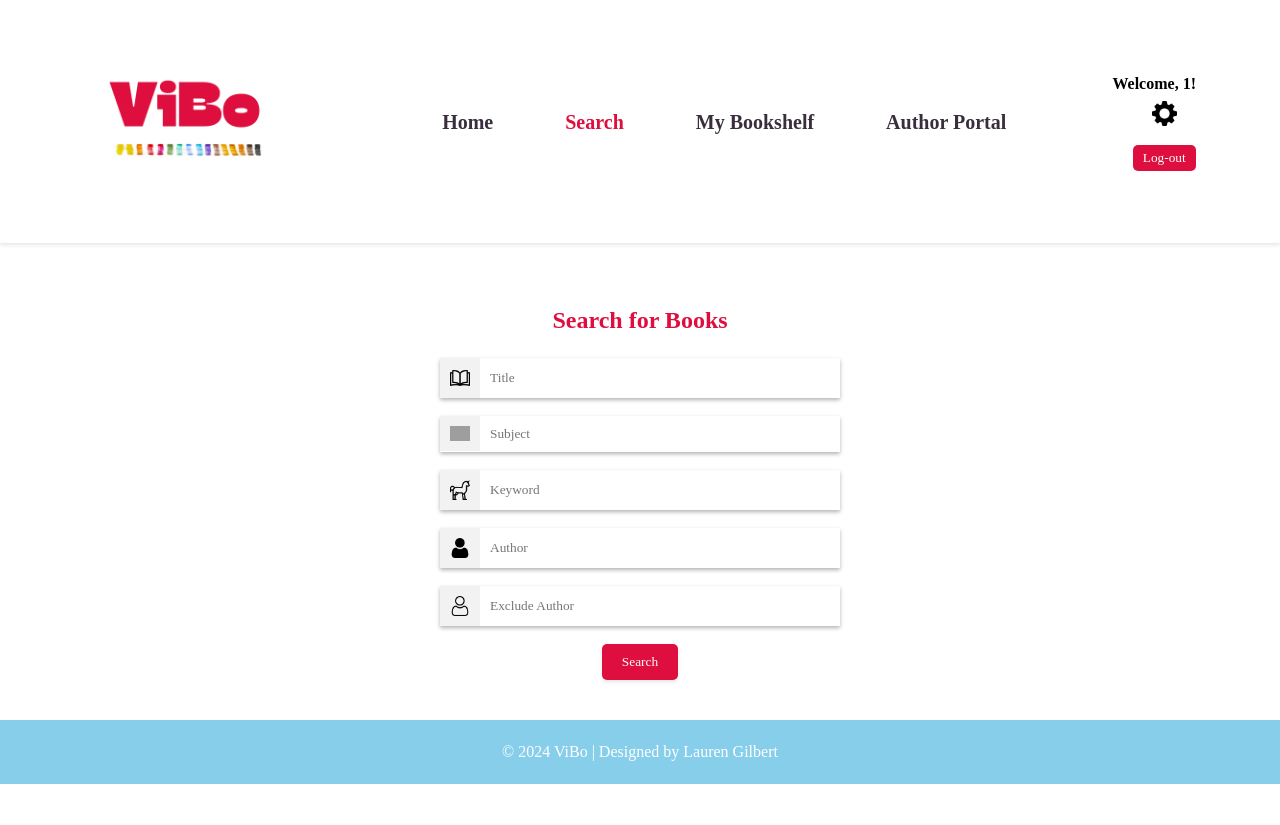
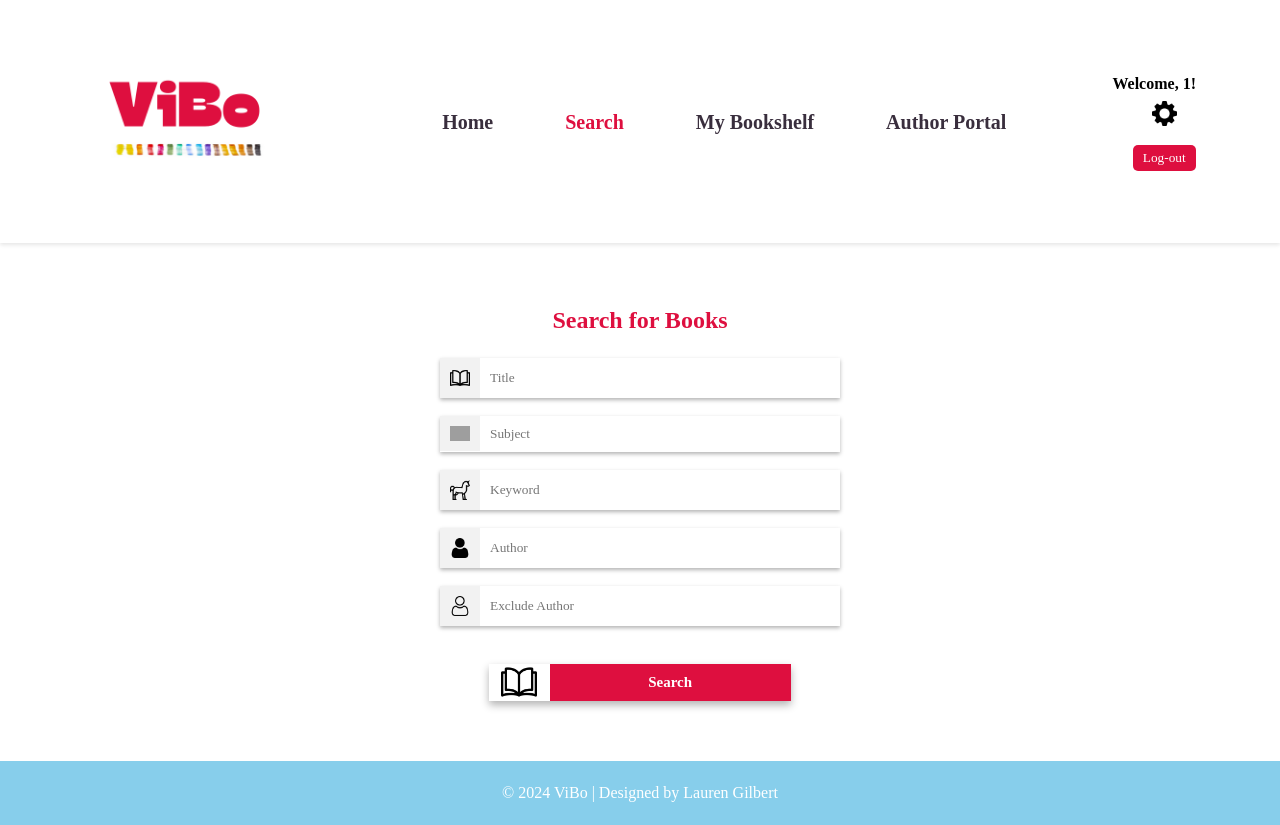
Before and after one commit to laurenhg/vibo, a React (Vite) app: page /search in a window 1280 px wide. Before the commit the page ends 800 px from the top, so only its background shows below. Built offline with nearby package versions, Linux system fonts and the light colour scheme; sample sign-in values are in the browser's storage; grey boxes are pictures that could not be loaded; a web font is replaced by a local one.

Commit message:
use Hook and footer in main

```diff
--- a/package.json
+++ b/package.json
@@ -18,6 +18,8 @@
     "prop-types": "^15.8.1",
     "react": "^18.2.0",
     "react-dom": "^18.2.0",
+    "react-hook-form": "^7.51.3",
+    "react-query": "^3.39.3",
     "react-redux": "^9.1.0",
     "react-router-dom": "^6.22.1",
     "redux": "^5.0.1"
--- a/src/App.css
+++ b/src/App.css
@@ -9,6 +9,20 @@
 }
 
 /*1.-----------Global Styles--------*/
+
+.appContainer {
+    display: flex;
+    flex-direction: column;
+    min-height: 100vh;
+}
+
+main {
+    flex: 1;
+}
+
+.footer {
+    margin-top: auto; /* This pushes the footer to the bottom */
+}
 
 .image {
     width: 100%;
--- a/src/App.jsx
+++ b/src/App.jsx
@@ -11,12 +11,14 @@ import Search from "./pages/Search/Search.jsx";
 import AuthorPortal from "./pages/AuthorPortal/AuthorPortal.jsx";
 import RegistrationForm from "./pages/LoginRegister/Register/RegistrationForm.jsx";
 import PrivateRoute from "./components/Authentication/PrivateRoute.jsx";
-import { MyBookshelfProvider} from "./pages/MyBookshelf/MyBookShelfContext/MyBookshelfContext.jsx";
+import { MyBookshelfProvider } from "./pages/MyBookshelf/MyBookShelfContext/MyBookshelfContext.jsx";
 import AuthorCard from "./components/AuthorCard/AuthorCard.jsx";
 import ProfileSettings from "./pages/ProfileSettings/ProfileSettings.jsx";
+import Footer from './components/Footer/Footer.jsx'; // Ensure you import your Footer component
 
 function App() {
     return (
+        <div className="appContainer">
             <AuthProvider>
                 <BookProvider>
                     <MyBookshelfProvider>
@@ -34,9 +36,11 @@ function App() {
                             <Route path="/book/:id" element={<PrivateRoute children={<LayoutWithNav><BookDetails /></LayoutWithNav>} />} />
                             <Route path="/profile" element={<PrivateRoute children={<LayoutWithNav><ProfileSettings /></LayoutWithNav>} />} />
                         </Routes>
+                        <Footer />
                     </MyBookshelfProvider>
                 </BookProvider>
             </AuthProvider>
+        </div>
     );
 }
 
--- a/src/components/Navigation/LayoutWithNav.jsx
+++ b/src/components/Navigation/LayoutWithNav.jsx
@@ -1,13 +1,13 @@
 import React from 'react';
 import Navigation from './Navigation.jsx';
-import Footer from "../Footer/Footer.jsx";
+// import Footer from "../Footer/Footer.jsx";
 
 const LayoutWithNav = ({ children }) => {
     return (
         <div className="layout">
             <Navigation />
             <main>{children}</main>
-            <Footer />
+            {/*<Footer />*/}
         </div>
     );
 };
--- a/src/pages/Home/TrendingHome.jsx
+++ b/src/pages/Home/TrendingHome.jsx
@@ -2,8 +2,8 @@ import React, { useState, useEffect, useCallback, useMemo } from 'react';
 import { Link } from 'react-router-dom';
 import Button from "../../components/button/Button.jsx";
 import { fetchAndFilterBooksHome } from "../../helpers/fetchAndFilterBooksHome.js";
-import bookCardStyles from '../../components/BookCard/BookCard.module.css'; // Styles for BookCard
-import trendingStyles from './TrendingHome.module.css'; // Styles for TrendingHome layout
+import bookCardStyles from '../../components/BookCard/BookCard.module.css';
+import trendingStyles from './TrendingHome.module.css';
 
 function TrendingHome() {
     const [books, setBooks] = useState([]);
@@ -31,7 +31,7 @@ function TrendingHome() {
         }
     }, [fetchBooks]);
 
-    const memoizedFetchBooks = useMemo(() => fetchBooks, [fetchBooks]); // Memoize fetchBooks function
+    const memoizedFetchBooks = useMemo(() => fetchBooks, [fetchBooks]);
 
     const handleRefresh = () => {
         fetchBooks();
--- a/src/pages/Search/Search.jsx
+++ b/src/pages/Search/Search.jsx
@@ -1,9 +1,9 @@
 import React from 'react';
-import axios from 'axios';
+import { useForm } from 'react-hook-form';
 import BookCard from "../../components/BookCard/BookCard.jsx";
-import {useAuth} from "../../components/Authentication/AuthContext.jsx";
-import UseSearchHook from "./UseSearchHook.jsx";
-import styles from './Search.module.css'
+import Button from "../../components/button/Button.jsx";
+import styles from './Search.module.css';
+import useBookSearch from "./UseSearchHook.jsx"; // Make sure this is correctly set up for new data structure
 
 import bookIcon from '../../assets/open-book.png'
 import subjectIcon from '../../assets/shapes.png'
@@ -12,15 +12,8 @@ import includeAuthorIcon from '../../assets/user.png'
 import excludeAuthorIcon from '../../assets/userempty.png'
 
 const Search = () => {
-    const { user } = useAuth();
-    const {
-        searchParams,
-        handleChange,
-        handleSubmit,
-        results,
-        loading,
-        errorMessage
-    } = UseSearchHook();
+    const { register, handleSubmit, formState: { isSubmitting } } = useForm();
+    const { results, loading, errorMessage, fetchBooks } = useBookSearch();
 
     const iconMap = {
         title: bookIcon,
@@ -30,28 +23,31 @@ const Search = () => {
         excludeAuthor: excludeAuthorIcon,
     };
 
+    const onSubmit = data => {
+        fetchBooks(data);
+    };
+
     return (
         <div className={styles.searchContainer}>
             <h2>Search for Books</h2>
             {errorMessage && <div className={styles.errorMessage}>{errorMessage}</div>}
-            <form className={styles.searchForm} onSubmit={handleSubmit}>
-                {Object.entries(searchParams).map(([key, value]) => (
+            <form className={styles.searchForm} onSubmit={handleSubmit(onSubmit)}>
+                {Object.keys(iconMap).map(key => (
                     <div className={styles.formControl} key={key}>
                         <div className={styles.inputIcon}>
-                            <img src={iconMap[key]} alt={`${key} icon`} />
+                            <img src={iconMap[key]} alt={`${key} icon`}/>
                         </div>
                         <input
-                            type="text"
-                            name={key}
+                            {...register(key)}
                             placeholder={key.charAt(0).toUpperCase() + key.slice(1).replace(/([A-Z])/g, ' $1')}
-                            onChange={handleChange}
-                            value={value}
+                            className={styles['searchFormInput']} // Make sure this class exists in your CSS or use a different class that does.
+                            disabled={isSubmitting || loading}
                         />
                     </div>
                 ))}
-                <button type="submit" disabled={loading}>
+                <Button type="submit" disabled={isSubmitting || loading}>
                     {loading ? 'Loading...' : 'Search'}
-                </button>
+                </Button>
             </form>
             {results.length > 0 && (
                 <div className={styles.resultsHeader}>
@@ -59,7 +55,7 @@ const Search = () => {
                     <div className={styles.resultsLine}></div>
                     <div className={styles.searchResults}>
                         {results.map((book, index) => (
-                            <BookCard key={index} book={book} />
+                            <BookCard key={index} book={book}/>
                         ))}
                     </div>
                 </div>
--- a/src/pages/Search/Search.module.css
+++ b/src/pages/Search/Search.module.css
@@ -13,6 +13,19 @@
 
 }
 
+.searchFormInput {
+    flex-grow: 1;
+    padding: 10px;
+    border-radius: 0;
+    border: none;
+    outline: none;
+    background: white;
+    color: white;
+}
+
+.searchForm input[type="text"]::placeholder {
+    color: #aaa;
+}
 .formControl {
     display: flex;
     align-items: center;
@@ -42,7 +55,7 @@
     border: none;
 }
 
-.searchForm button {
+.searchFormButton {
     width: auto;
     padding: 10px 20px;
     background-color: var(--color-primary);
--- a/src/pages/Search/UseSearchHook.jsx
+++ b/src/pages/Search/UseSearchHook.jsx
@@ -1,66 +1,32 @@
-import { useState, useEffect } from 'react';
+import { useState } from 'react';
 import axios from 'axios';
-import { useAuth } from "../../components/Authentication/AuthContext.jsx";
 
-const useSearch = () => {
-    const { user } = useAuth();
-    const [searchParams, setSearchParams] = useState({
-        title: '',
-        subject: '',
-        keyword: '',
-        author: '',
-        excludeAuthor: '',
-    });
+const useBookSearch = () => {
     const [results, setResults] = useState([]);
     const [loading, setLoading] = useState(false);
     const [errorMessage, setErrorMessage] = useState('');
 
-    useEffect(() => {
-        // Load search results from local storage when the component mounts
-        const savedResults = localStorage.getItem(`searchResults-${user ? user.sub : 'guest'}`);
-        if (savedResults) {
-            setResults(JSON.parse(savedResults));
-        }
-    }, [user]);
+    const fetchBooks = async (searchParams) => {
+        setLoading(true);
+        try {
+            let queryParts = [];
+            // Construct query parts based on searchParams
+            if (searchParams.title) queryParts.push(`title=${encodeURIComponent(searchParams.title)}`);
+            if (searchParams.author) queryParts.push(`author=${encodeURIComponent(searchParams.author)}`);
+            // Add other conditions similarly...
 
-    const handleChange = (e) => {
-        setSearchParams(prevParams => ({...prevParams, [e.target.name]: e.target.value}));
-        setErrorMessage('');
-    };
+            const query = `https://openlibrary.org/search.json?${queryParts.join('&')}&limit=10`;
+            const response = await axios.get(query);
 
-    const handleSubmit = async (e) => {
-        e.preventDefault();
-        if (searchParams.author.trim().toLowerCase() === searchParams.excludeAuthor.trim().toLowerCase() && searchParams.author.trim()) {
-            setErrorMessage('Please ensure that the "Author" and "Exclude Author" fields do not contain the same name');
-            return;
-        }
-        setLoading(true);
-        let queryParts = [];
-        if (searchParams.title) queryParts.push(`title=${encodeURIComponent(searchParams.title)}`);
-        if (searchParams.keyword) queryParts.push(`q=${encodeURIComponent(searchParams.keyword)}`);
-        if (searchParams.author) queryParts.push(`author=${encodeURIComponent(searchParams.author)}`);
-        if (searchParams.subject) queryParts.push(`subject=${encodeURIComponent(searchParams.subject)}`);
-        const query = `https://openlibrary.org/search.json?${queryParts.join('&')}&limit=10`;
-
-        try {
-            const {data} = await axios.get(query);
-            if (data.docs.length === 0) {
-                setErrorMessage('Oops! No books were found. Please try again.');
+            if (response.data.docs.length === 0) {
+                setErrorMessage('No books found. Please try again.');
                 setResults([]);
-                localStorage.removeItem(`searchResults-${user ? user.sub : 'guest'}`);
             } else {
-                const filteredResults = searchParams.excludeAuthor.trim() ?
-                    data.docs.filter(book =>
-                        !(book.author_name || []).some(author =>
-                            author.toLowerCase().includes(searchParams.excludeAuthor.toLowerCase())
-                        )
-                    ) : data.docs;
-                setResults(filteredResults);
-                localStorage.setItem(`searchResults-${user ? user.sub : 'guest'}`, JSON.stringify(filteredResults));
+                setResults(response.data.docs); // Filter or process data as needed
                 setErrorMessage('');
             }
         } catch (error) {
-            console.error("Error fetching data: ", error);
+            console.error('Error fetching data:', error);
             setErrorMessage('Failed to search. Please check your network and try again.');
             setResults([]);
         } finally {
@@ -68,14 +34,7 @@ const useSearch = () => {
         }
     };
 
-    return {
-        searchParams,
-        handleChange,
-        handleSubmit,
-        results,
-        loading,
-        errorMessage
-    };
+    return { results, loading, errorMessage, fetchBooks };
 };
 
-export default useSearch;
+export default useBookSearch;
```
Also changed, not shown: src/components/BookDetails/BookDetails.jsx (+27 -60 lines), 1 other file (tests, documents, lock files or other folders). Lines whose indentation alone changed are shown as unchanged.
